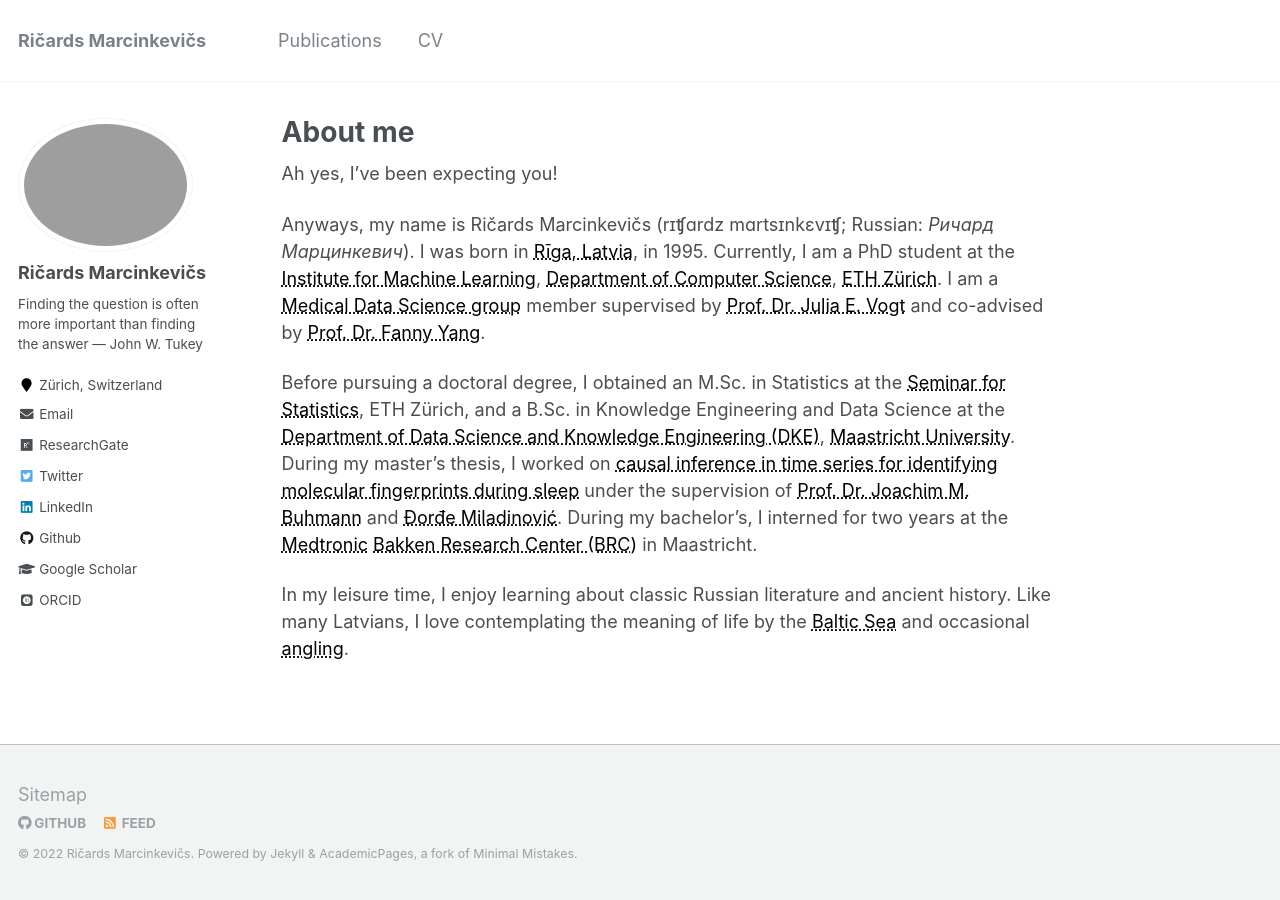
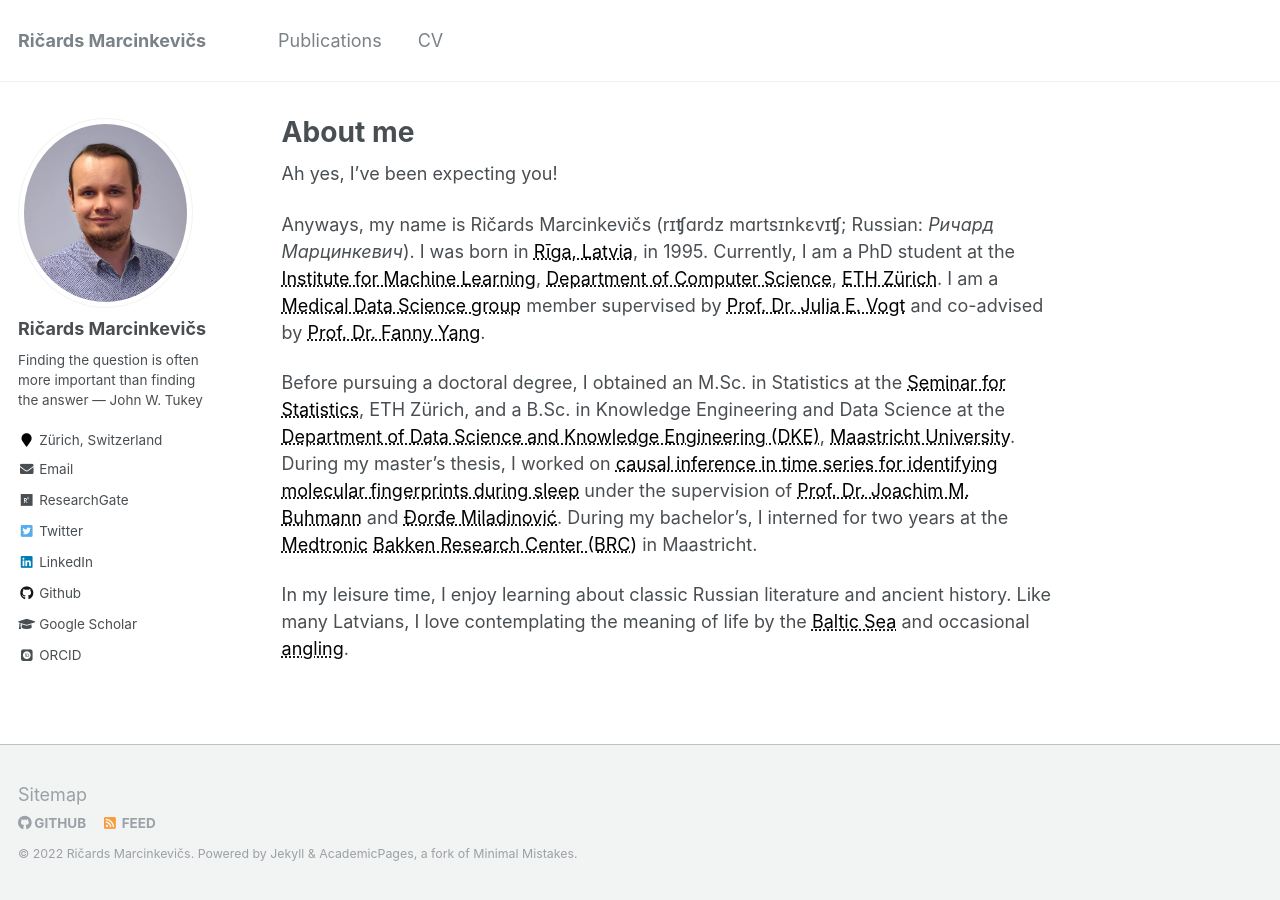
Before and after one commit to rmarcinkevics/rmarcinkevics.github.io, a Jekyll site: the page built from _pages/about.md, in a window 1280 px wide. Built offline with Jekyll 4.4.1, drawn with Linux system fonts in a browser that asks for light colours; some web fonts are replaced.

Commit message:
Update _config.yml

```diff
--- a/_config.yml
+++ b/_config.yml
@@ -81,7 +81,7 @@ analytics:
 # Site Author
 author:
   name             : "Ričards Marcinkevičs"
-  avatar           : "ricards_portrait_website.png"
+  avatar           : "ricards_portrait_cv.jpg"
   bio              : "Finding the question is often more important than finding the answer — John W. Tukey"
   location         : "Zürich, Switzerland"
   employer         :
```
